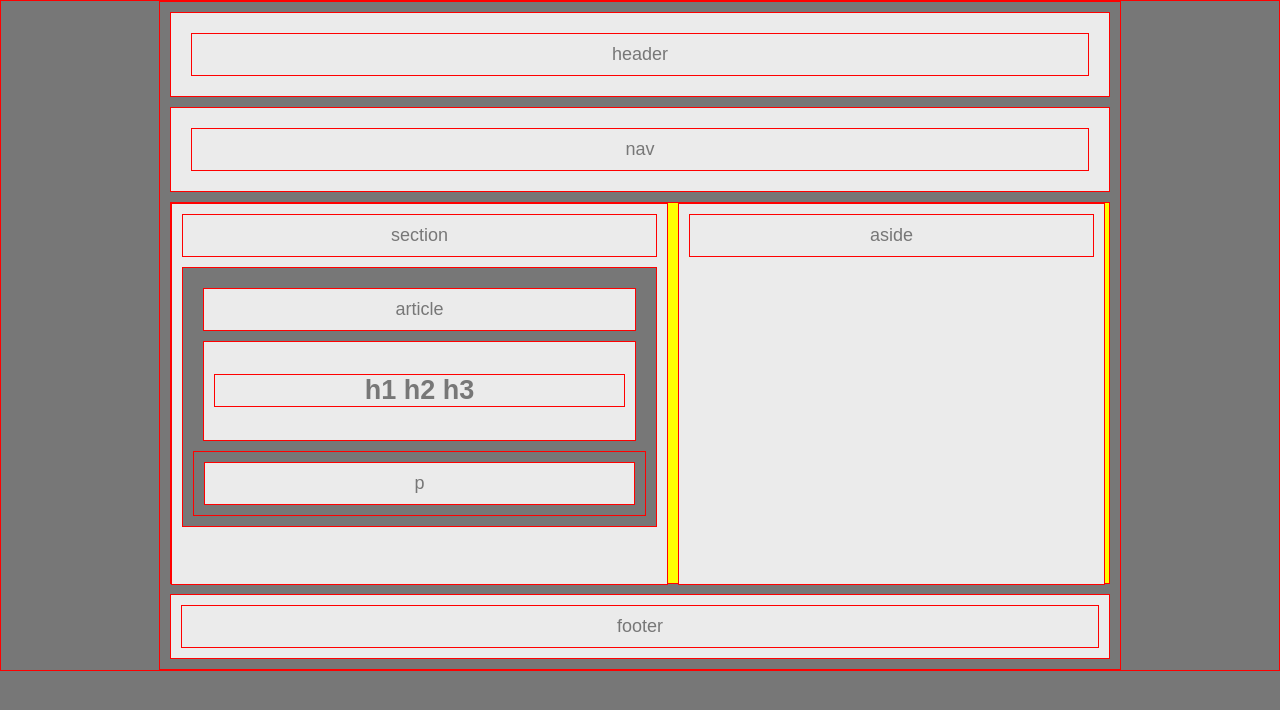
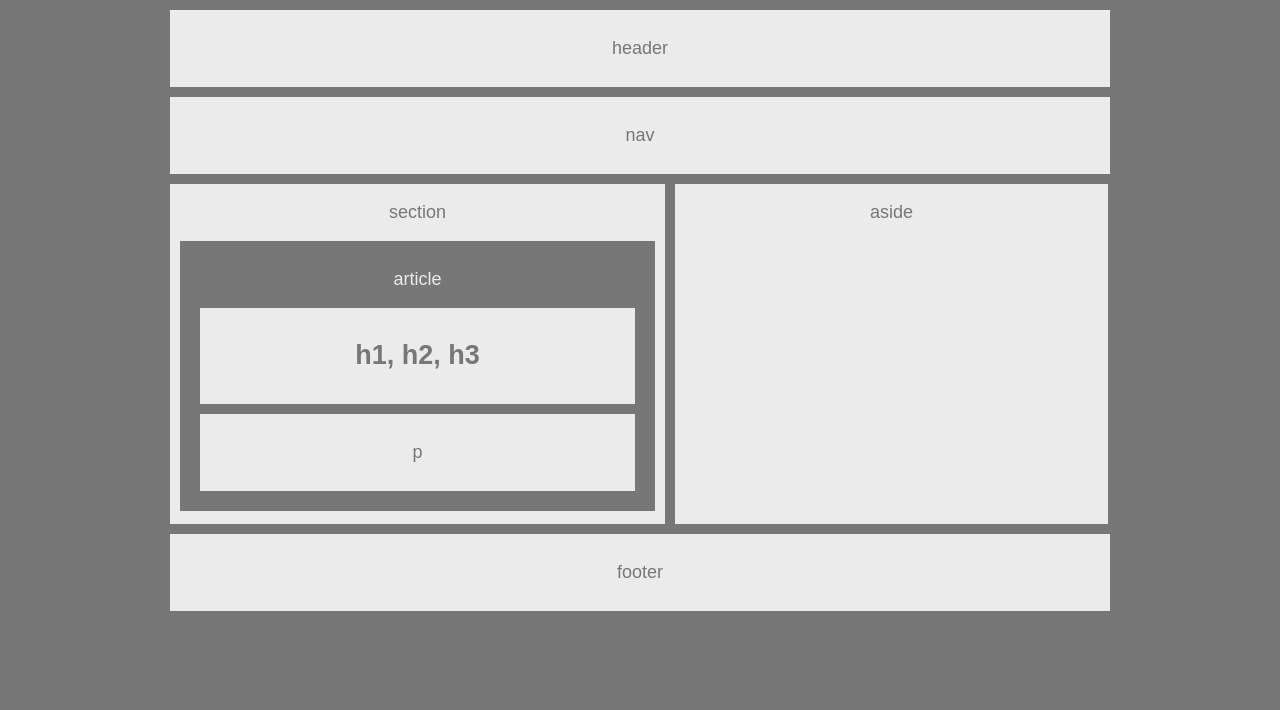
Before and after one commit to LukeKeltner/HW-Wireframe, a plain HTML site: page index.html in a window 1280 px wide. Drawn offline with Linux system fonts and the light colour scheme.

Commit message:
Completed

```diff
--- a/index.html
+++ b/index.html
@@ -27,10 +27,10 @@
 					<p>article</p>
 
 					<div class="h1h2h3">
-						<h1 class="bold">h1 h2 h3</h1>
+						<h1 class="bold">h1, h2, h3</h1>
 					</div>
 
-					<div>
+					<div class="p">
 						<p>p</p>
 					</div>
 
--- a/style.css
+++ b/style.css
@@ -1,7 +1,7 @@
 *
 {
-	border:1px solid red;
-	/*padding:15px;
+	/*border:1px solid red;
+	padding:15px;
 	margin:10px;*/
 }
 
@@ -45,7 +45,7 @@ body
 .article
 {
 	background-color: #777;
-	color:#777;
+	color:#ebebeb;
 	padding:10px;
 	margin:10px;
 }
@@ -59,13 +59,13 @@ body
 	margin:10px;
 }
 
-p
+.p
 {
 	background-color: #ebebeb;
 	text-align: center;
 	color:#777;
 	padding:10px;
-	margin:10px;(i )
+	margin:10px;
 }
 
 
@@ -78,7 +78,7 @@ p
 	float:left;
 	margin-left:10px;
 	height:100%;
-	width:425px;
+	width:433px;
 
 
 
@@ -88,9 +88,8 @@ p
 {
 	position: relative;
 	margin:10px;
-	border:1px solid red;
-	background-color: yellow;
-	height:380px;
+
+	height:340px;
 }
 
 
@@ -100,4 +99,6 @@ footer
 	background-color: #ebebeb;
 	text-align: center;
 	margin:10px;
+	padding:10px;
+	margin:10px;
 }
```
